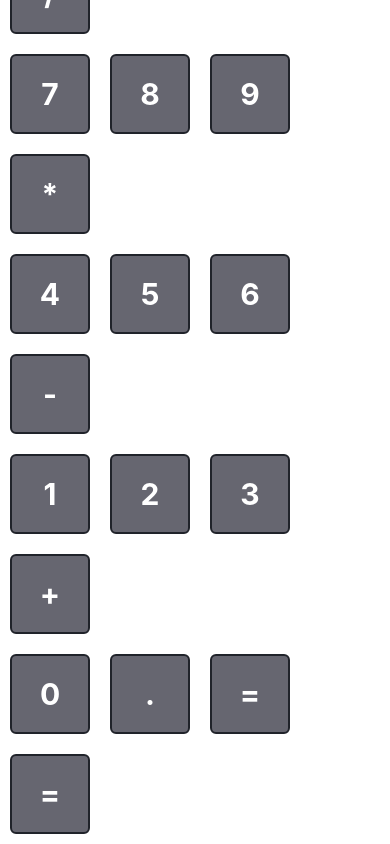
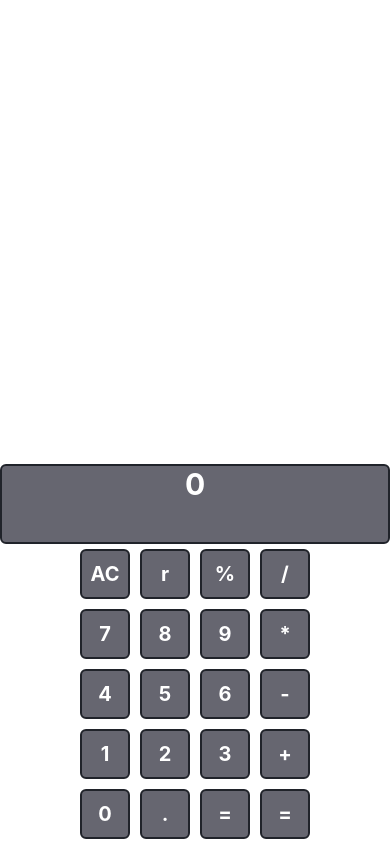
Before and after one commit to lucasafonsobastos/calculadora-react-native, a React Native app in the folder calculadora/: screen / in a window 390 px wide. Built offline with nearby package versions, Linux system fonts and the light colour scheme.

Commit message:
Update Button.js

```diff
--- a/calculadora/src/components/Button.js
+++ b/calculadora/src/components/Button.js
@@ -3,9 +3,9 @@ import { TouchableOpacity, Text, StyleSheet } from 'react-native';
 
 const styles = StyleSheet.create({
     container: {
-        width: 80,
-        height: 80,
-        margin: 10,
+        width: 50,
+        height: 50,
+        margin: 5,
         borderWidth: 2,
         borderColor: '#20232a',
         borderRadius: 6,
@@ -17,7 +17,7 @@ const styles = StyleSheet.create({
 
         color: '#FFF',
         textAlign: 'center',
-        fontSize: 30,
+        fontSize: 20,
         fontWeight: 'bold',
     }
 });
```
